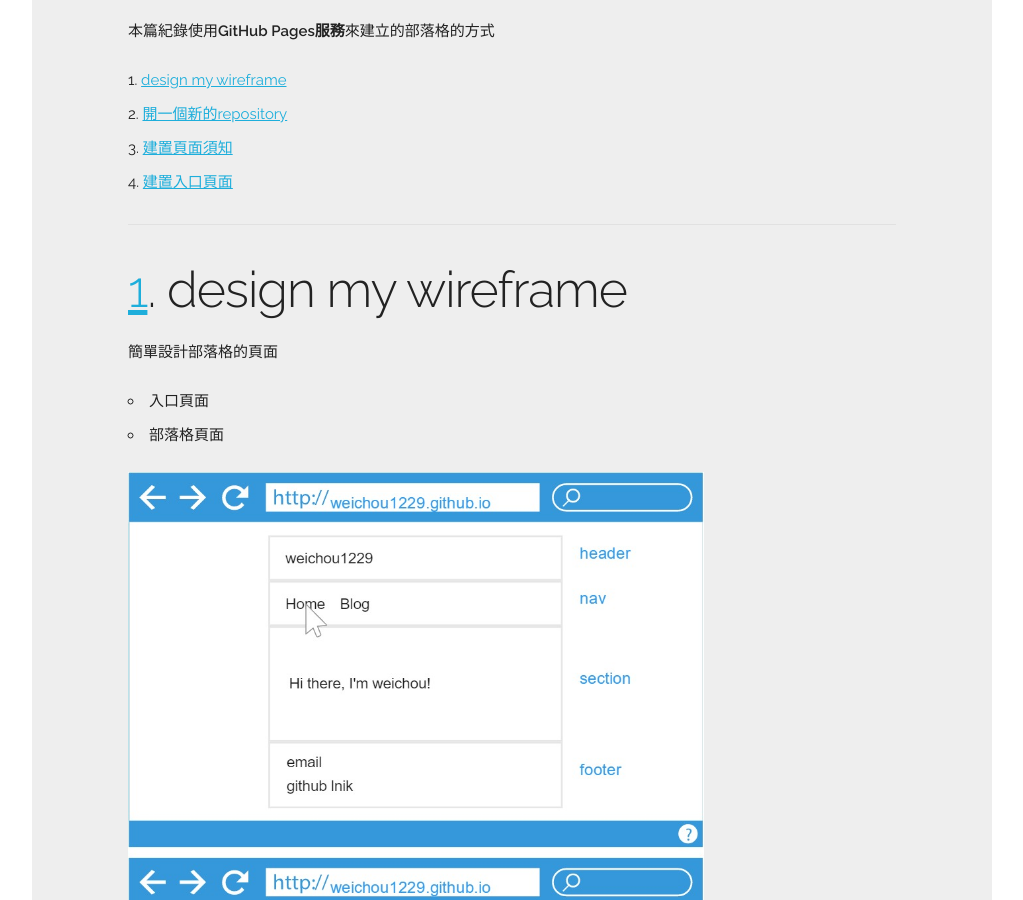
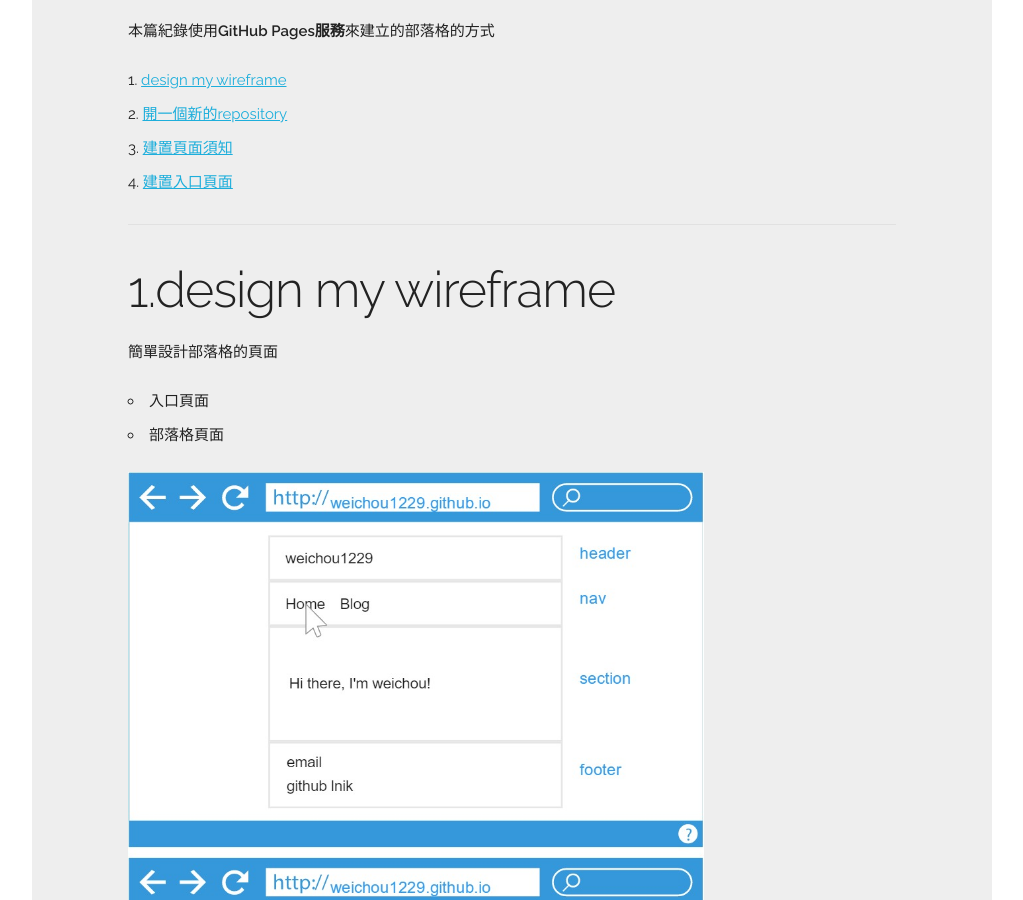
Before and after one commit to weichou1229/weichou.github.io, a Jekyll site: the page built from _posts/blog/2016-07-30-建立自己的-GitHub-Pages-website.md, in a window 1280 px wide and 900 px high, scrolled down 303 px. Shown: the whole window, without its empty margins (128-1151 px from the left). Built offline with Jekyll 4.4.1, drawn with Linux system fonts in a browser that asks for light colours; comment, search, counter and statistics services are not loaded; part of the change alters nothing that is shown.

Commit message:
modify page

```diff
--- a/_posts/blog/2016-07-30-建立自己的-GitHub-Pages-website.md
+++ b/_posts/blog/2016-07-30-建立自己的-GitHub-Pages-website.md
@@ -9,14 +9,14 @@ date: 2016-07-30T15:00:00.000Z
 
 本篇紀錄使用**GitHub Pages服務**來建立的部落格的方式
 
-1. [design my wireframe](#1)
+1. [design my wireframe](#1.design-my-wireframe)
 2. [開一個新的repository](#2)
 3. [建置頁面須知](#3)
 4. [建置入口頁面](#4)
 
 --------------------------------------------------------------------------------
 
-# [1](a). design my wireframe
+# 1.design my wireframe
 
 簡單設計部落格的頁面
 
```
